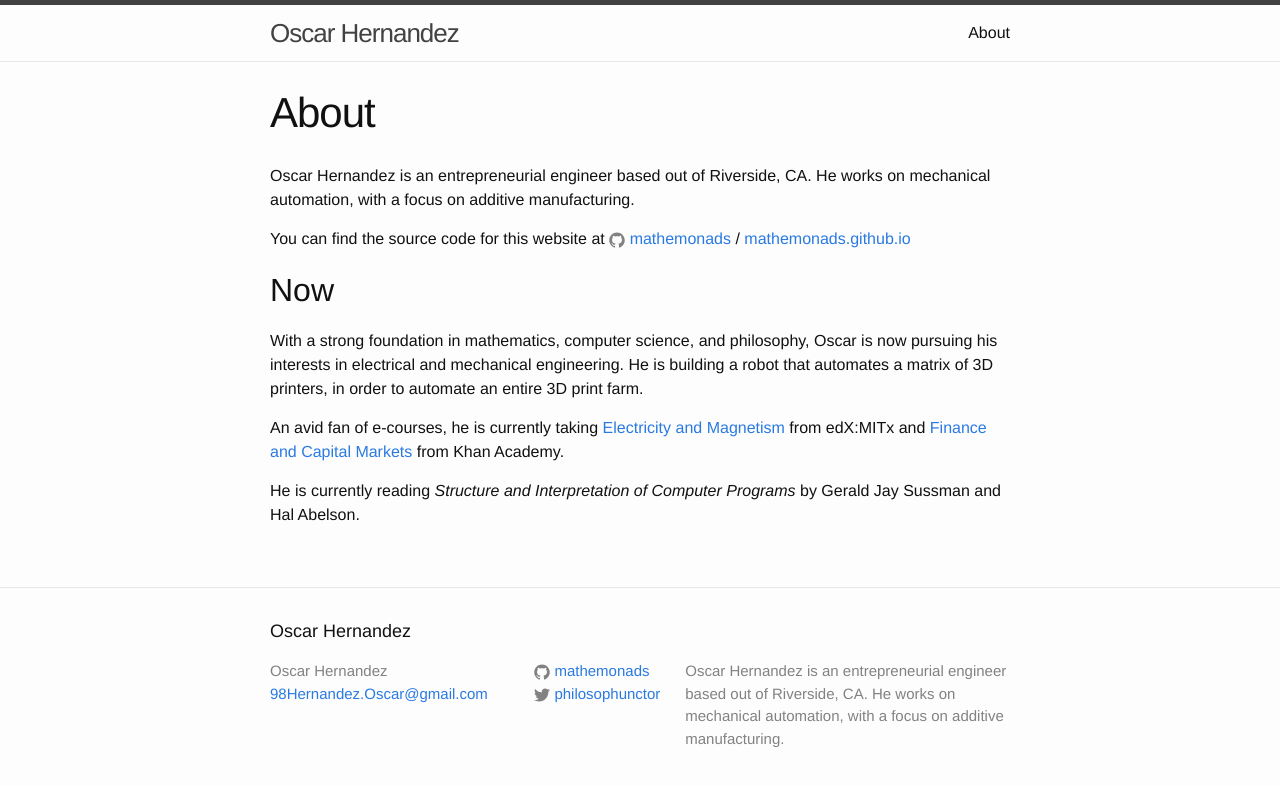
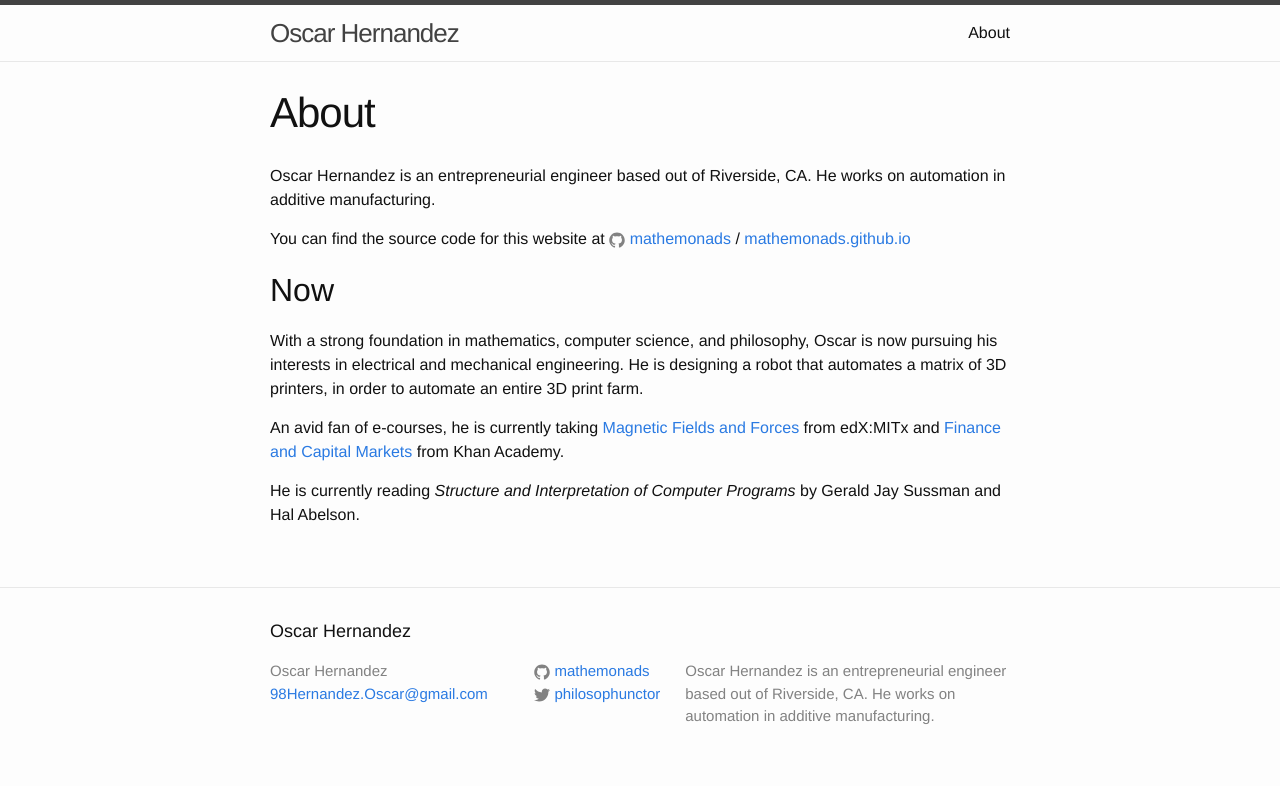
Before and after one commit to mathemonads/mathemonads.github.io, a Jekyll site: the page built from about.md, in a window 1280 px wide. Shown: the top 786 px of the page. Built offline with Jekyll 4.4.1, drawn with Linux system fonts in a browser that asks for light colours.

```diff
--- a/_config.yml
+++ b/_config.yml
@@ -10,7 +10,7 @@ title: Oscar Hernandez
 email: 98Hernandez.Oscar@gmail.com
 description: > # this means to ignore newlines until "baseurl:"
         Oscar Hernandez is an entrepreneurial engineer based out of Riverside, CA.
-        He works on mechanical automation, with a focus on additive manufacturing.
+        He works on automation in additive manufacturing.
 baseurl: "" # the subpath of your site, e.g. /blog
 url: "http://mathemonads.github.io" # the base hostname & protocol for your site
 twitter_username: philosophunctor
--- a/about.md
+++ b/about.md
@@ -11,8 +11,8 @@ You can find the source code for this website at {% include icon-github.html use
 ## Now
 
 With a strong foundation in mathematics, computer science, and philosophy, Oscar is now pursuing his interests in electrical and mechanical engineering.
-He is building a robot that automates a matrix of 3D printers, in order to automate an entire 3D print farm.
+He is designing a robot that automates a matrix of 3D printers, in order to automate an entire 3D print farm.
 
-An avid fan of e-courses, he is currently taking [Electricity and Magnetism](https://www.edx.org/course/electricity-and-magnetism-electrostatics "Electricity and Magnetism: Electrostatics") from edX:MITx and [Finance and Capital Markets](https://www.khanacademy.org/economics-finance-domain/core-finance "Finance and Capital Markets: Stocks and Bonds") from Khan Academy.
+An avid fan of e-courses, he is currently taking [Magnetic Fields and Forces](https://www.edx.org/course/electricity-and-magnetism-magnetic-fields-and-forces "Electricity and Magnetism: Magnetic Fields and Forces") from edX:MITx and [Finance and Capital Markets](https://www.khanacademy.org/economics-finance-domain/core-finance "Finance and Capital Markets: Money, Banking, and Central Banks") from Khan Academy.
 
 He is currently reading *Structure and Interpretation of Computer Programs* by Gerald Jay Sussman and Hal Abelson.
```
Also changed, not shown: _posts/.2018-02-13-artist-manifesto.markdown (renamed from _posts/2018-02-13-artist-manifesto.markdown).
